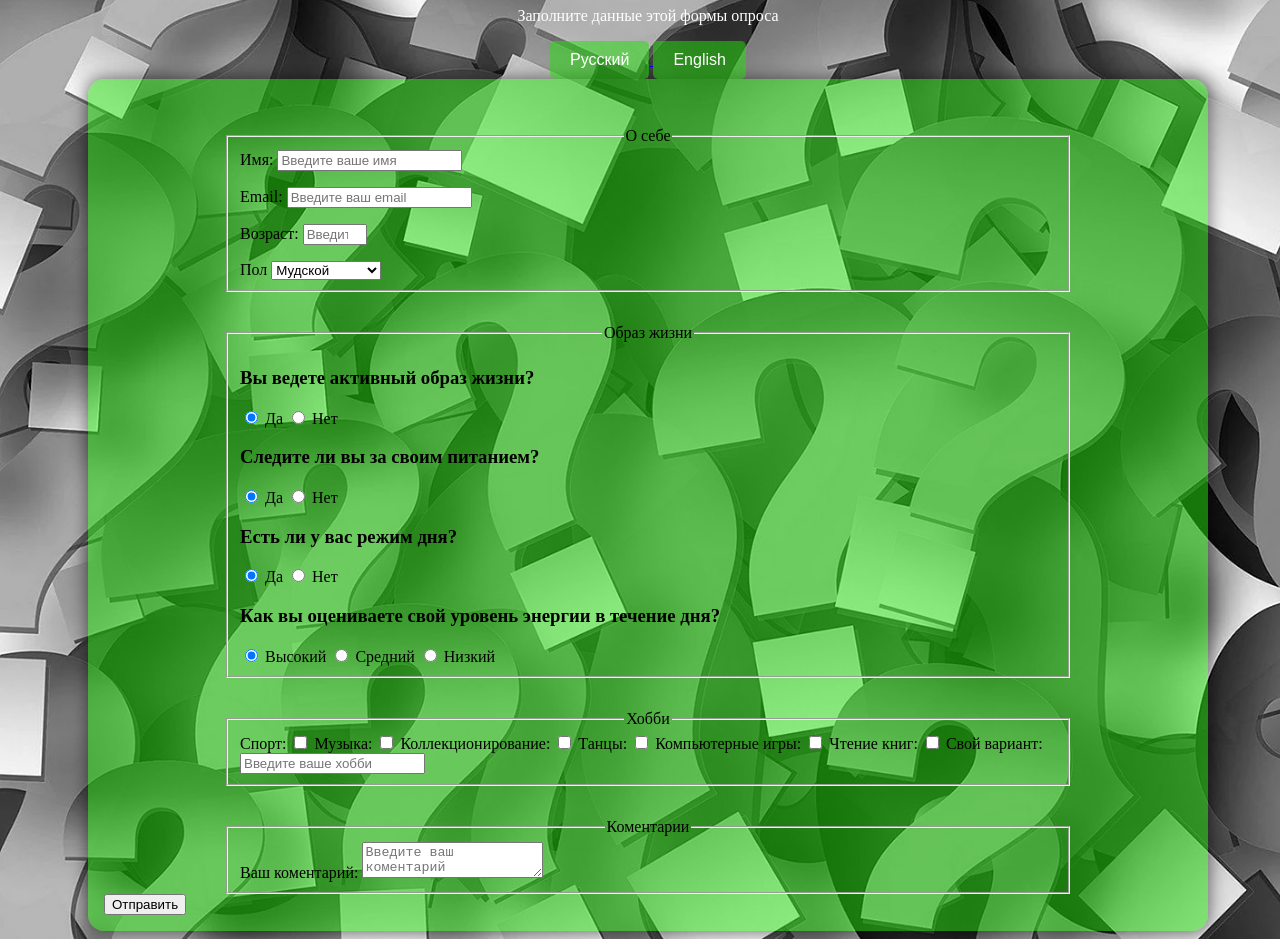
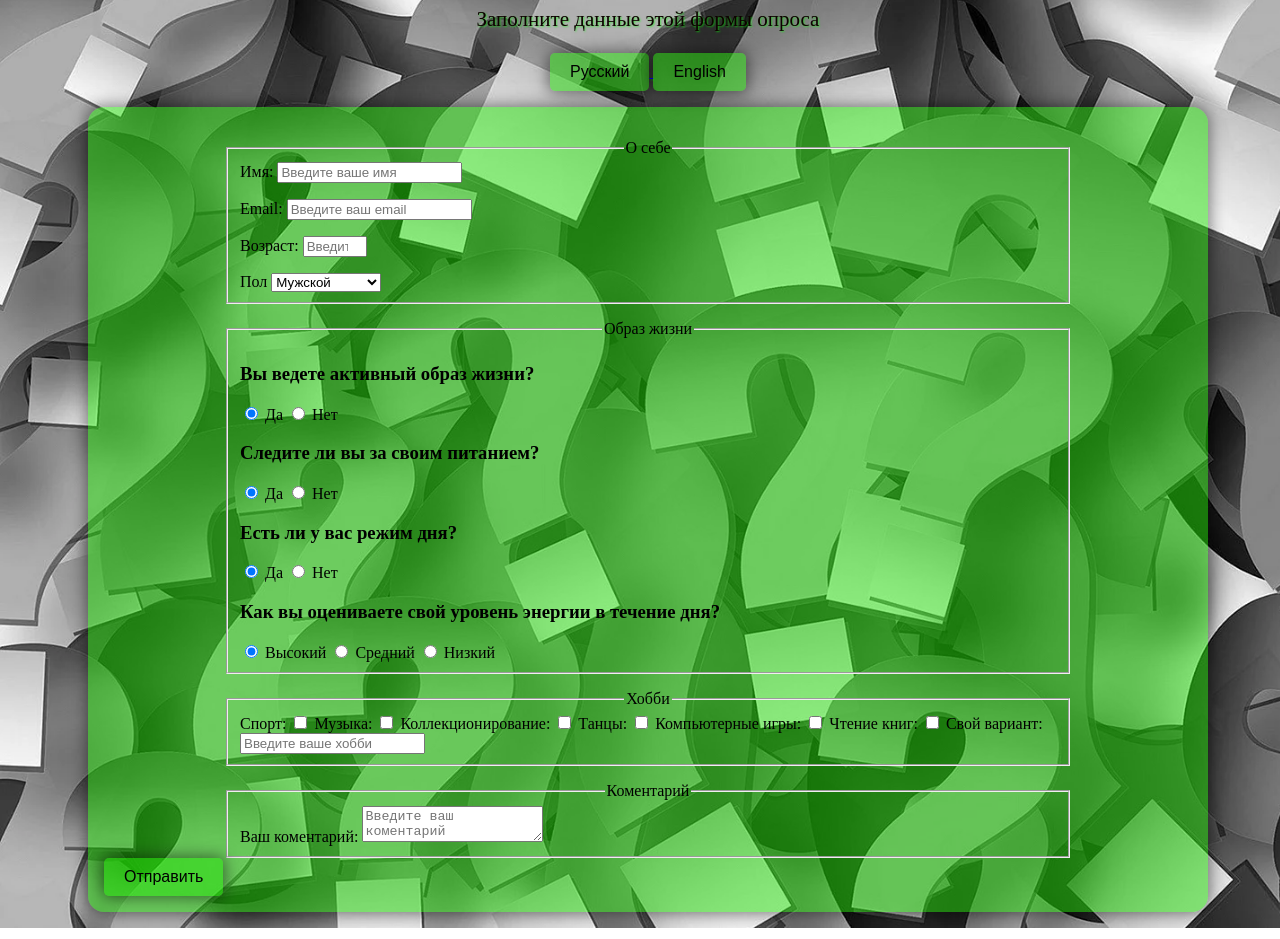
Before and after one commit to IAsikI/SurveyForm, a plain HTML site: page index_ru.html in a window 1280 px wide. Shown: the part 73-1012 px from the top of the page. Drawn offline with Linux system fonts and the light colour scheme.

Commit message:
Изменения фона

```diff
--- a/index_ru.html
+++ b/index_ru.html
@@ -57,7 +57,7 @@
           >Пол
           <select id="dropdown">
             <option value="" disabled>Выберите пол</option>
-            <option value="Мужской">Мудской</option>
+            <option value="Мужской">Мужской</option>
             <option value="Женский">Женский</option>
           </select>
         </label>
@@ -210,7 +210,7 @@
         </label>
       </fieldset>
       <fieldset class="comments">
-        <legend>Коментарии</legend>
+        <legend>Коментарий</legend>
         <label for="comments"
           >Ваш коментарий:
           <textarea
@@ -220,7 +220,12 @@
           ></textarea>
         </label>
       </fieldset>
-      <input id="submit" type="submit" value="Отправить" />
+      <input
+        class="styled-button"
+        id="submit"
+        type="submit"
+        value="Отправить"
+      />
     </form>
   </body>
 </html>
--- a/styles.css
+++ b/styles.css
@@ -4,18 +4,22 @@
   gap: 1rem;
   align-items: left;
 }
+
+.lifestyle-info {
+}
+
 legend {
   text-align: center;
 }
 fieldset {
   width: 75%;
   margin: 0 auto;
-  margin-top: 2rem;
+  margin-top: 1rem;
 }
 form {
   background-color: rgba(37, 225, 8, 0.5);
   width: 85%;
-  margin: 0 auto;
+  margin: 1rem auto;
   padding: 1rem;
   border-radius: 1rem;
   box-shadow: 0 0 1rem 0.1rem rgba(0, 0, 0, 0.5);
@@ -23,8 +27,9 @@ form {
 
 .styled-button {
   background-color: rgba(37, 225, 8, 0.5);
-  color: white;
+  color: black;
   padding: 10px 20px;
+  box-shadow: 0 0 1rem 0.1rem rgba(0, 0, 0, 0.5);
   border: none;
   border-radius: 5px;
   font-size: 16px; /* Для удобства чтения текста */
@@ -39,7 +44,11 @@ form {
 
 .header {
   text-align: center;
-  color: white;
+  color: rgb(14, 1, 1);
+  text-shadow: 1px 1px 2px rgba(0, 255, 4, 0.586);
+}
+#description {
+  font-size: 21px;
 }
 
 body {
```
Also changed, not shown: index.html (+1 -1 lines), znak-voprosa-10.webp (deleted).
